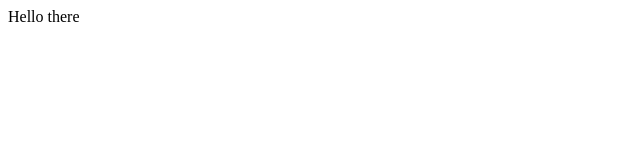
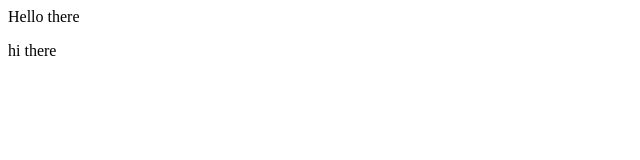
Before and after one commit to Maithreyan059/Git_pr, a plain HTML site: page index.html in a window 1280 px wide. Shown: the full height of the page, 0-640 px from the left. Drawn offline with Linux system fonts and the light colour scheme.

Commit message:
added p tag

```diff
--- a/index.html
+++ b/index.html
@@ -9,6 +9,9 @@
       <p>
         Hello there
       </p>
+      <p>
+        hi there
+      </p>
     </div>
   </body>
 </html>
```
